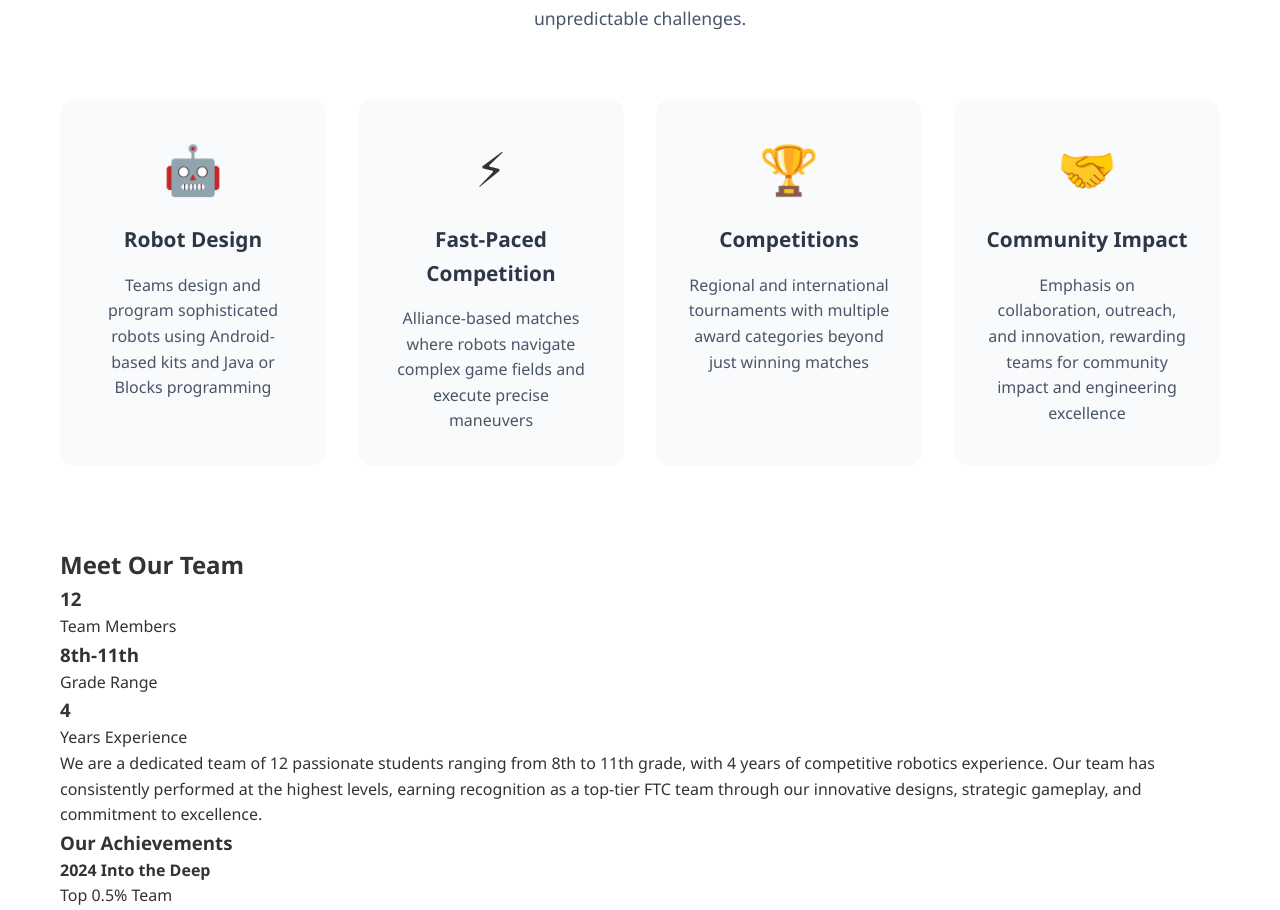
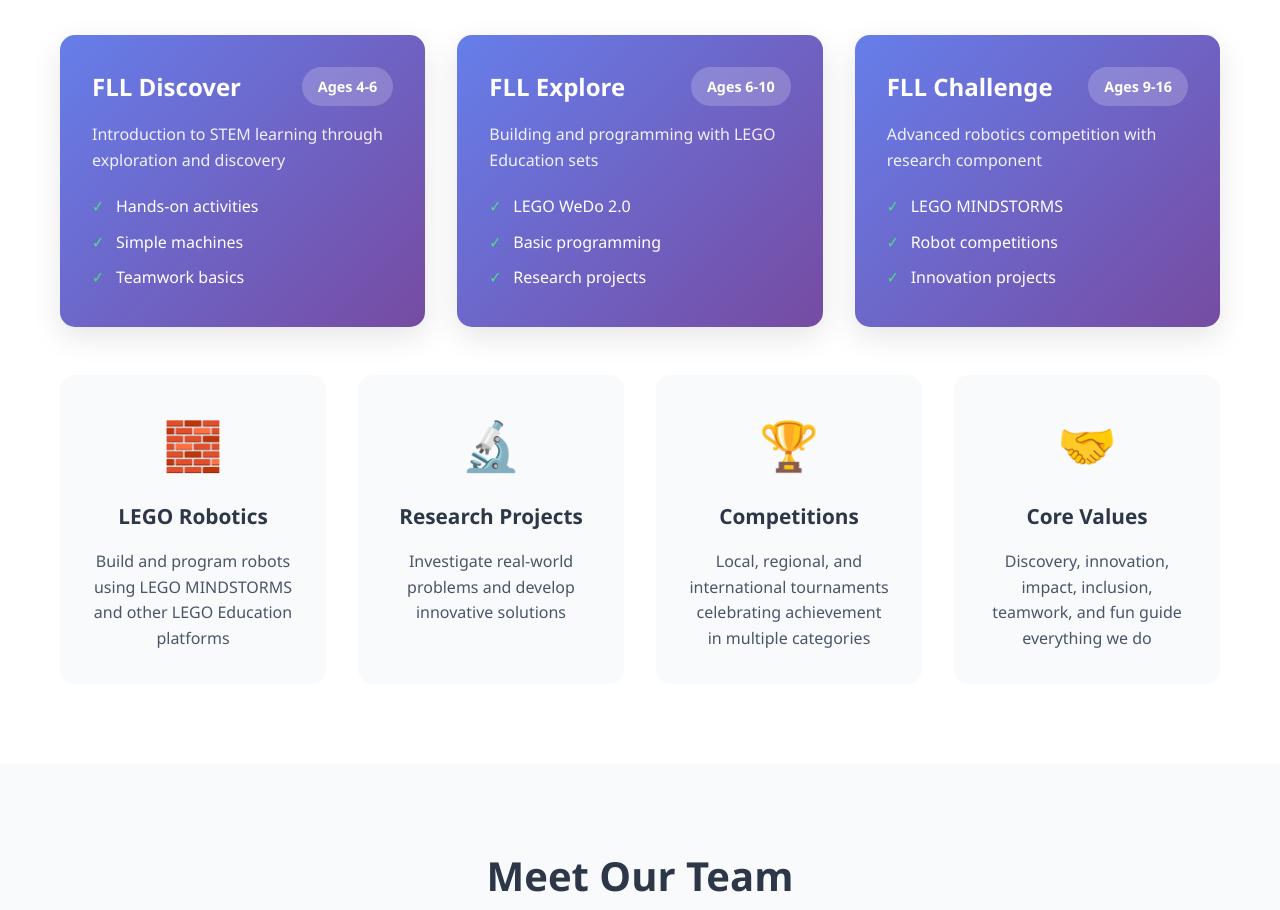
Before and after one commit to saa938/test, a React (Create React App) app: page / in a window 1280 px wide. Shown: the part 1865-2775 px from the top of the page. Built offline with nearby package versions, Linux system fonts and the light colour scheme.

Commit message:
Add team section while keeping FLL focus

```diff
--- a/public/index.html
+++ b/public/index.html
@@ -7,9 +7,9 @@
     <meta name="theme-color" content="#000000" />
     <meta
       name="description"
-      content="Join our award-winning FIRST Tech Challenge team! Top 0.5% competitive robotics team with 4 years experience. Learn advanced robotics, programming, and engineering."
+      content="Join the FIRST LEGO League community! Form your FLL team and discover the exciting world of robotics, programming, and STEM education for ages 4-16."
     />
-    <meta name="keywords" content="FIRST Tech Challenge, FTC, robotics team, STEM education, programming, Java, Android robotics, competitive robotics" />
+    <meta name="keywords" content="FIRST LEGO League, FLL, robotics team, STEM education, LEGO robotics, team formation, programming" />
     <link rel="apple-touch-icon" href="%PUBLIC_URL%/logo192.png" />
     <!--
       manifest.json provides metadata used when your web app is installed on a
@@ -25,7 +25,7 @@
       work correctly both with client-side routing and a non-root public URL.
       Learn how to configure a non-root public URL by running `npm run build`.
     -->
-    <title>FTC Team | Join Our Award-Winning Robotics Team</title>
+    <title>FLL Team Formation | Join the FIRST LEGO League Community</title>
   </head>
   <body>
     <noscript>You need to enable JavaScript to run this app.</noscript>
--- a/src/App.css
+++ b/src/App.css
@@ -544,6 +544,290 @@
   text-decoration: underline;
 }
 
+/* Team Section */
+.team-section {
+  padding: 80px 0;
+  background: #f8fafc;
+}
+
+.team-section h2 {
+  font-size: 2.5rem;
+  text-align: center;
+  margin-bottom: 3rem;
+  color: #2d3748;
+}
+
+.team-overview {
+  display: grid;
+  grid-template-columns: 1fr 2fr;
+  gap: 3rem;
+  align-items: center;
+  margin-bottom: 4rem;
+}
+
+.team-stats {
+  display: flex;
+  flex-direction: column;
+  gap: 2rem;
+}
+
+.team-stat {
+  background: white;
+  padding: 2rem;
+  border-radius: 15px;
+  text-align: center;
+  box-shadow: 0 10px 30px rgba(0,0,0,0.1);
+  transition: transform 0.3s ease;
+  min-width: 150px;
+}
+
+.team-stat:hover {
+  transform: translateY(-5px);
+}
+
+.team-stat h3 {
+  font-size: 2.5rem;
+  font-weight: 700;
+  color: #667eea;
+  margin-bottom: 0.5rem;
+}
+
+.team-stat p {
+  color: #4a5568;
+  font-weight: 600;
+}
+
+.team-description {
+  background: white;
+  padding: 2.5rem;
+  border-radius: 15px;
+  box-shadow: 0 10px 30px rgba(0,0,0,0.1);
+}
+
+.team-description p {
+  font-size: 1.1rem;
+  line-height: 1.8;
+  color: #4a5568;
+  margin: 0;
+}
+
+.achievements-section {
+  background: white;
+  padding: 3rem;
+  border-radius: 20px;
+  box-shadow: 0 20px 40px rgba(0,0,0,0.1);
+}
+
+.achievements-section h3 {
+  font-size: 2rem;
+  text-align: center;
+  margin-bottom: 2.5rem;
+  color: #2d3748;
+}
+
+.season-achievements {
+  display: flex;
+  flex-direction: column;
+  gap: 2.5rem;
+}
+
+.season {
+  border: 2px solid #e2e8f0;
+  border-radius: 15px;
+  padding: 2rem;
+  transition: all 0.3s ease;
+}
+
+.season:hover {
+  border-color: #667eea;
+  box-shadow: 0 10px 30px rgba(102, 126, 234, 0.1);
+}
+
+.season-header {
+  display: flex;
+  justify-content: space-between;
+  align-items: center;
+  margin-bottom: 1.5rem;
+  flex-wrap: wrap;
+  gap: 1rem;
+}
+
+.season h4 {
+  font-size: 1.5rem;
+  color: #2d3748;
+  margin: 0;
+}
+
+.performance-badge {
+  background: linear-gradient(135deg, #4ade80, #22c55e);
+  color: white;
+  padding: 0.5rem 1rem;
+  border-radius: 20px;
+  font-size: 0.9rem;
+  font-weight: 600;
+  text-transform: uppercase;
+  letter-spacing: 0.5px;
+}
+
+.performance-badge.top {
+  background: linear-gradient(135deg, #fbbf24, #f59e0b);
+}
+
+.awards-list {
+  display: flex;
+  flex-direction: column;
+  gap: 1rem;
+}
+
+.award {
+  display: flex;
+  align-items: center;
+  gap: 1rem;
+  padding: 1rem;
+  background: #f8fafc;
+  border-radius: 10px;
+  transition: all 0.3s ease;
+}
+
+.award:hover {
+  background: #e2e8f0;
+  transform: translateX(5px);
+}
+
+.award-icon {
+  font-size: 1.5rem;
+  min-width: 2rem;
+}
+
+.award-details {
+  display: flex;
+  flex-direction: column;
+  gap: 0.25rem;
+}
+
+.award-details strong {
+  color: #2d3748;
+  font-size: 1rem;
+}
+
+.award-details span {
+  color: #667eea;
+  font-size: 0.9rem;
+  font-weight: 600;
+}
+
+.fll-divisions {
+  display: grid;
+  grid-template-columns: repeat(auto-fit, minmax(350px, 1fr));
+  gap: 2rem;
+  margin: 3rem 0;
+}
+
+.division {
+  background: linear-gradient(135deg, #667eea 0%, #764ba2 100%);
+  color: white;
+  padding: 2rem;
+  border-radius: 15px;
+  box-shadow: 0 10px 30px rgba(0,0,0,0.1);
+}
+
+.division-header {
+  display: flex;
+  justify-content: space-between;
+  align-items: center;
+  margin-bottom: 1rem;
+}
+
+.division h3 {
+  font-size: 1.5rem;
+  margin: 0;
+}
+
+.age-badge {
+  background: rgba(255,255,255,0.2);
+  padding: 0.5rem 1rem;
+  border-radius: 20px;
+  font-size: 0.9rem;
+  font-weight: 600;
+}
+
+.division p {
+  margin-bottom: 1rem;
+  opacity: 0.9;
+}
+
+.division ul {
+  list-style: none;
+}
+
+.division li {
+  padding: 0.3rem 0;
+  position: relative;
+  padding-left: 1.5rem;
+}
+
+.division li::before {
+  content: '✓';
+  position: absolute;
+  left: 0;
+  color: #4ade80;
+  font-weight: bold;
+}
+
+.form-cta {
+  background: rgba(255,255,255,0.1);
+  padding: 2rem;
+  border-radius: 15px;
+  backdrop-filter: blur(10px);
+  text-align: center;
+}
+
+.cta-content h3 {
+  font-size: 1.8rem;
+  margin-bottom: 1rem;
+}
+
+.cta-content p {
+  margin-bottom: 2rem;
+  line-height: 1.6;
+  opacity: 0.9;
+}
+
+.cta-button {
+  display: inline-flex;
+  align-items: center;
+  gap: 0.5rem;
+  background: white;
+  color: #667eea;
+  padding: 1rem 2rem;
+  border-radius: 50px;
+  text-decoration: none;
+  font-weight: 600;
+  font-size: 1.1rem;
+  transition: all 0.3s ease;
+  box-shadow: 0 10px 30px rgba(0,0,0,0.2);
+}
+
+.cta-button:hover {
+  transform: translateY(-3px);
+  box-shadow: 0 15px 40px rgba(0,0,0,0.3);
+  background: #f8fafc;
+}
+
+.button-arrow {
+  transition: transform 0.3s ease;
+}
+
+.cta-button:hover .button-arrow {
+  transform: translateX(5px);
+}
+
+.form-note {
+  margin-top: 1rem;
+  font-size: 0.9rem;
+  opacity: 0.7;
+}
+
 /* Footer */
 .footer {
   background: #1a202c;
@@ -649,6 +933,22 @@
     gap: 2rem;
   }
 
+  .team-overview {
+    grid-template-columns: 1fr;
+    gap: 2rem;
+  }
+
+  .team-stats {
+    flex-direction: row;
+    justify-content: space-around;
+  }
+
+  .season-header {
+    flex-direction: column;
+    gap: 1rem;
+    text-align: center;
+  }
+
   .footer-content {
     grid-template-columns: 1fr;
     text-align: center;
@@ -673,6 +973,27 @@
     padding: 60px 0 !important;
   }
 
+  .team-stats {
+    flex-direction: column;
+    gap: 1.5rem;
+    align-items: center;
+  }
+
+  .team-stat {
+    min-width: 120px;
+    padding: 1.5rem;
+  }
+
+  .team-stat h3 {
+    font-size: 2rem;
+  }
+
+  .award {
+    flex-direction: column;
+    text-align: center;
+    gap: 0.5rem;
+  }
+
   .team-stat {
     min-width: 120px;
     padding: 1.5rem;
--- a/src/App.js
+++ b/src/App.js
@@ -84,41 +84,79 @@
       {/* What is FLL Section */}
       <section className="fll-section">
         <div className="container">
-          <h2>What is FIRST Tech Challenge?</h2>
+          <h2>What is FIRST LEGO League?</h2>
           <div className="fll-overview">
             <div className="fll-description">
               <p>
-                FIRST Tech Challenge (FTC) is a dynamic, hands-on robotics competition that immerses middle and high school students
-                in the exhilarating world of engineering, coding, and strategic problem-solving.
+                FIRST LEGO League (FLL) is an exciting robotics program that introduces young people to science, technology,
+                engineering, and mathematics through hands-on learning and robotics competitions.
               </p>
               <p>
-                Teams of passionate, inventive students design, build, and program sophisticated robots using Android-based kits
-                and Java or Blocks interfaces. The competition unfolds in a fast-paced alliance format, where robots navigate
-                intricate game fields, execute precise maneuvers, and adapt to unpredictable challenges.
+                Teams work together to solve real-world problems, design and program LEGO robots, and participate in
+                research projects that make a positive impact on their communities.
               </p>
+            </div>
+          </div>
+
+          <div className="fll-divisions">
+            <div className="division">
+              <div className="division-header">
+                <h3>FLL Discover</h3>
+                <span className="age-badge">Ages 4-6</span>
+              </div>
+              <p>Introduction to STEM learning through exploration and discovery</p>
+              <ul>
+                <li>Hands-on activities</li>
+                <li>Simple machines</li>
+                <li>Teamwork basics</li>
+              </ul>
+            </div>
+            <div className="division">
+              <div className="division-header">
+                <h3>FLL Explore</h3>
+                <span className="age-badge">Ages 6-10</span>
+              </div>
+              <p>Building and programming with LEGO Education sets</p>
+              <ul>
+                <li>LEGO WeDo 2.0</li>
+                <li>Basic programming</li>
+                <li>Research projects</li>
+              </ul>
+            </div>
+            <div className="division">
+              <div className="division-header">
+                <h3>FLL Challenge</h3>
+                <span className="age-badge">Ages 9-16</span>
+              </div>
+              <p>Advanced robotics competition with research component</p>
+              <ul>
+                <li>LEGO MINDSTORMS</li>
+                <li>Robot competitions</li>
+                <li>Innovation projects</li>
+              </ul>
             </div>
           </div>
 
           <div className="fll-features">
             <div className="feature">
-              <div className="feature-icon">🤖</div>
-              <h4>Robot Design</h4>
-              <p>Teams design and program sophisticated robots using Android-based kits and Java or Blocks programming</p>
+              <div className="feature-icon">🧱</div>
+              <h4>LEGO Robotics</h4>
+              <p>Build and program robots using LEGO MINDSTORMS and other LEGO Education platforms</p>
             </div>
             <div className="feature">
-              <div className="feature-icon">⚡</div>
-              <h4>Fast-Paced Competition</h4>
-              <p>Alliance-based matches where robots navigate complex game fields and execute precise maneuvers</p>
+              <div className="feature-icon">🔬</div>
+              <h4>Research Projects</h4>
+              <p>Investigate real-world problems and develop innovative solutions</p>
             </div>
             <div className="feature">
               <div className="feature-icon">🏆</div>
               <h4>Competitions</h4>
-              <p>Regional and international tournaments with multiple award categories beyond just winning matches</p>
+              <p>Local, regional, and international tournaments celebrating achievement in multiple categories</p>
             </div>
             <div className="feature">
               <div className="feature-icon">🤝</div>
-              <h4>Community Impact</h4>
-              <p>Emphasis on collaboration, outreach, and innovation, rewarding teams for community impact and engineering excellence</p>
+              <h4>Core Values</h4>
+              <p>Discovery, innovation, impact, inclusion, teamwork, and fun guide everything we do</p>
             </div>
           </div>
         </div>
@@ -247,10 +285,10 @@
       <section className="join-section">
         <div className="container">
           <div className="join-content">
-            <h2>Ready to Join the Adventure?</h2>
+            <h2>Ready to Start Your FLL Journey?</h2>
             <p>
-              Connect with our award-winning team and become part of a community that's
-              changing the world through STEM education and competitive robotics.
+              Ready to form your own FLL team? Fill out our form to get started with
+              team formation and connect with other passionate students in your area.
             </p>
 
             <div className="form-container">
@@ -259,46 +297,46 @@
                 <div className="benefits-list">
                   <div className="benefit">
                     <span className="benefit-icon">✅</span>
-                    <span>Mentorship from experienced team members</span>
+                    <span>Help connecting with other students</span>
                   </div>
                   <div className="benefit">
                     <span className="benefit-icon">✅</span>
-                    <span>Hands-on experience with advanced robotics</span>
+                    <span>Guidance on team formation</span>
                   </div>
                   <div className="benefit">
                     <span className="benefit-icon">✅</span>
-                    <span>Competitive tournament experience</span>
+                    <span>Resources for getting started</span>
                   </div>
                   <div className="benefit">
                     <span className="benefit-icon">✅</span>
-                    <span>Programming skills in Java and Blocks</span>
+                    <span>Information about local competitions</span>
                   </div>
                   <div className="benefit">
                     <span className="benefit-icon">✅</span>
-                    <span>Leadership and teamwork development</span>
+                    <span>Access to mentorship opportunities</span>
                   </div>
                   <div className="benefit">
                     <span className="benefit-icon">✅</span>
-                    <span>Award-winning team culture</span>
+                    <span>Support throughout your FLL journey</span>
                   </div>
                 </div>
               </div>
 
               <div className="form-cta">
                 <div className="cta-content">
-                  <h3>Get Started Today</h3>
+                  <h3>Form Your Team Today</h3>
                   <p>
-                    Ready to join our championship-level team? Fill out our interest form
-                    and we'll get back to you with next steps, meeting times, and how you
-                    can become part of our robotics family.
+                    Ready to start your FLL adventure? Fill out our team formation form
+                    and we'll help connect you with other students and provide resources
+                    to get your team up and running.
                   </p>
                   <a
-                    href="https://forms.gle/example-form-link"
+                    href="https://forms.gle/f8U1xr4G7JWXMWMh9"
                     target="_blank"
                     rel="noopener noreferrer"
                     className="cta-button"
                   >
-                    Join Our Team
+                    Start Team Formation
                     <span className="button-arrow">→</span>
                   </a>
                   <p className="form-note">
@@ -316,13 +354,13 @@
         <div className="container">
           <div className="footer-content">
             <div className="footer-section">
-              <h4>FIRST Tech Challenge</h4>
-              <p>Inspiring young people to be science and technology leaders and innovators through competitive robotics</p>
+              <h4>FIRST LEGO League</h4>
+              <p>Inspiring young people to be science and technology leaders and innovators through hands-on STEM learning</p>
             </div>
             <div className="footer-section">
               <h4>Get Involved</h4>
               <ul>
-                <li><a href="#join">Join a Team</a></li>
+                <li><a href="#join">Form a Team</a></li>
                 <li><a href="#volunteer">Volunteer</a></li>
                 <li><a href="#mentor">Become a Mentor</a></li>
               </ul>
@@ -330,14 +368,14 @@
             <div className="footer-section">
               <h4>Resources</h4>
               <ul>
-                <li><a href="https://www.firstinspires.org/robotics/ftc" target="_blank" rel="noopener noreferrer">Official FTC Site</a></li>
+                <li><a href="https://www.firstlegoleague.org/" target="_blank" rel="noopener noreferrer">Official FLL Site</a></li>
                 <li><a href="#challenges">Current Challenges</a></li>
                 <li><a href="#tournaments">Tournaments</a></li>
               </ul>
             </div>
           </div>
           <div className="footer-bottom">
-            <p>&copy; 2024 FTC Team. Inspiring the next generation of innovators through competitive robotics.</p>
+            <p>&copy; 2024 FLL Team Formation. Inspiring the next generation of innovators through STEM education.</p>
           </div>
         </div>
       </footer>
```
